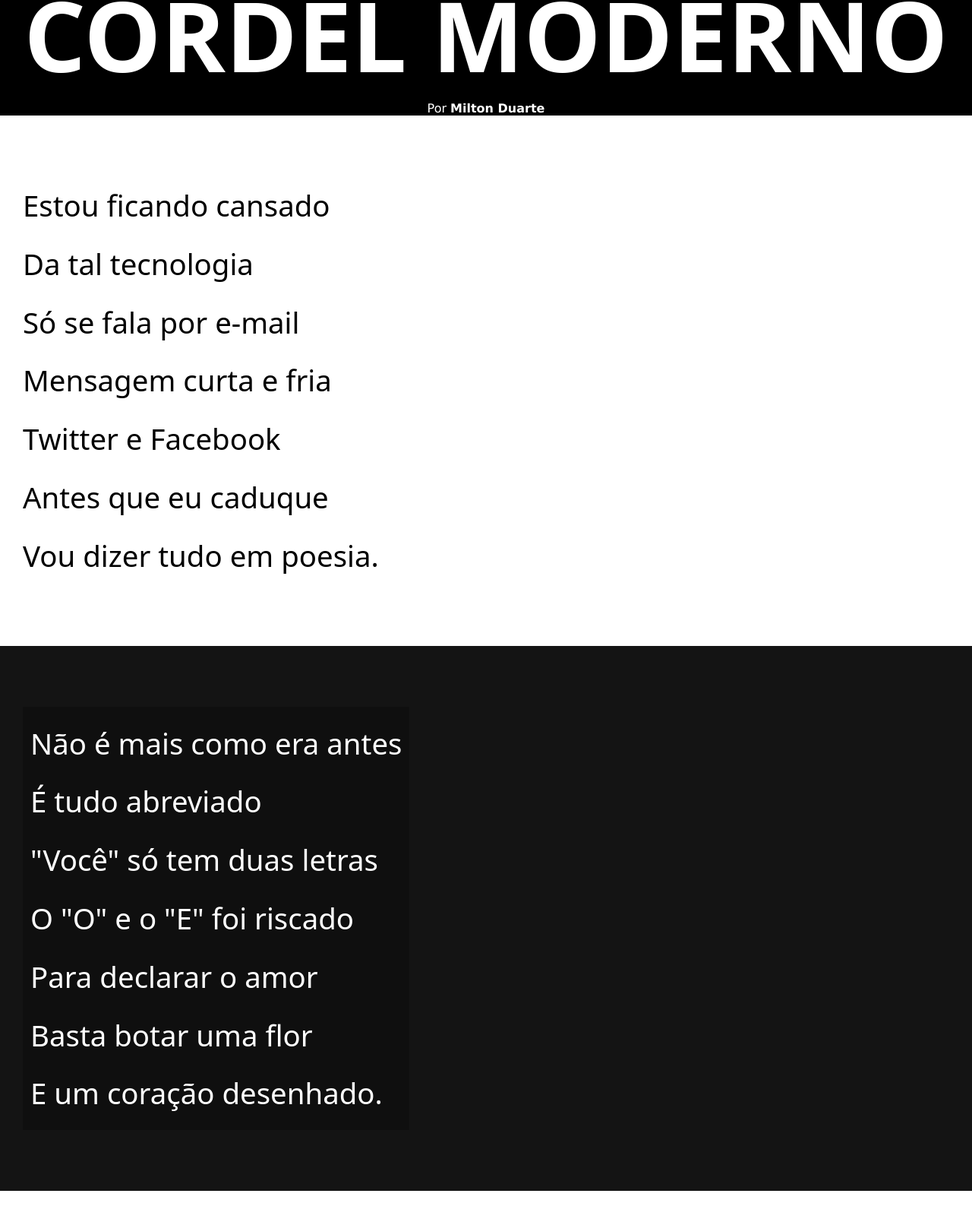
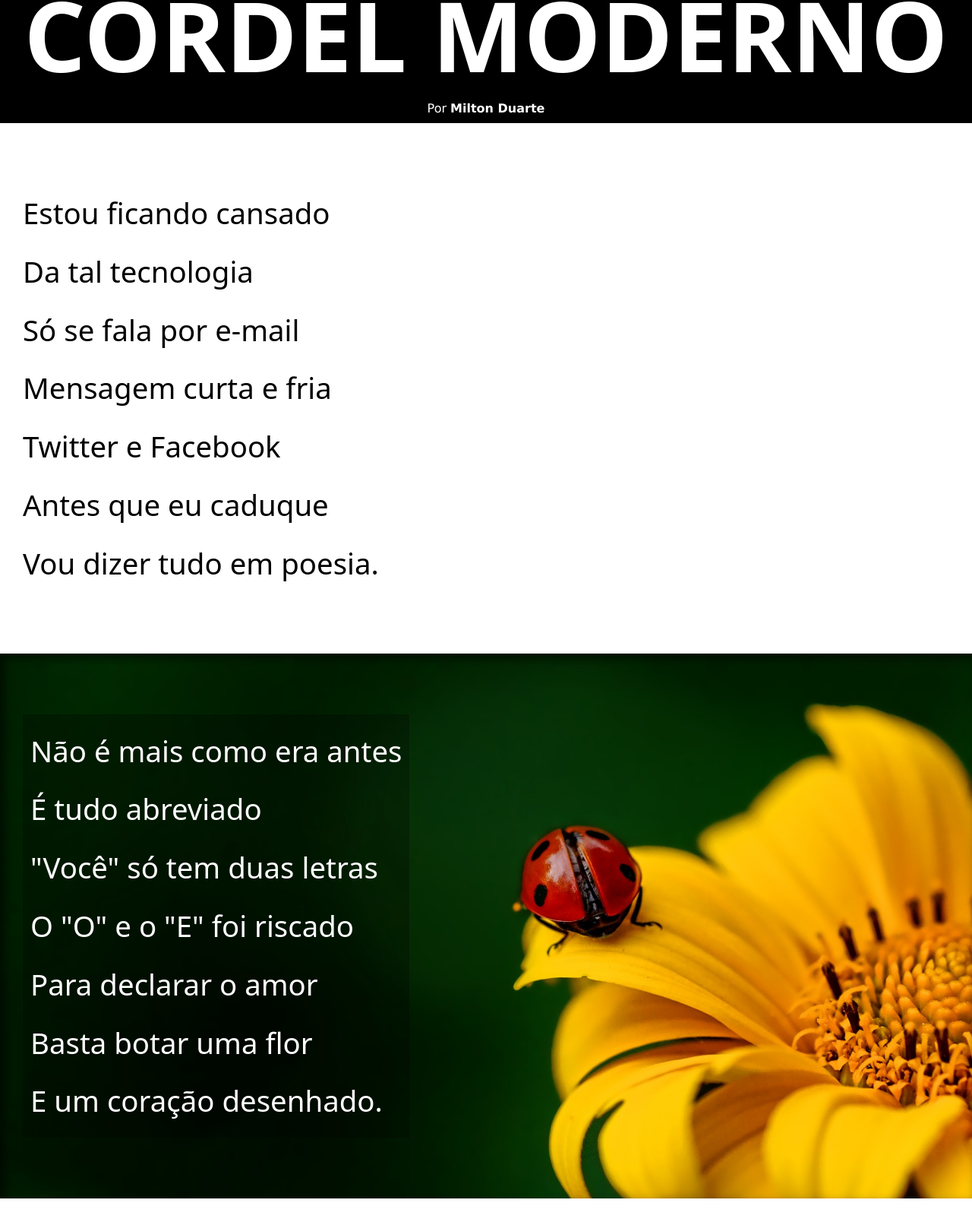
Before and after one commit to DaSilvaDtr/Exercicios-Curso-em-Video-HTML-CSS, a plain HTML site: page exercicios/ex0022Desafio12/index.html in a window 1280 px wide. Shown: the part 92-1700 px from the top of the page at 76% size. Drawn offline with Linux system fonts and the light colour scheme; a web font is replaced by a local one.

Commit message:
mudanças

```diff
--- a/exercicios/ex0022Desafio12/index.html
+++ b/exercicios/ex0022Desafio12/index.html
@@ -9,7 +9,7 @@
 <body>
     <header>
         <h1>Cordel Moderno</h1>
-        Por <a href="https://www.recantodasletras.com.br/poesias/3186743" target="_blank">Milton Duarte</a>
+        <p>Por <a href="https://www.recantodasletras.com.br/poesias/3186743" target="_blank">Milton Duarte</a></p>
     </header>
 
     <section class="normal">
@@ -24,7 +24,7 @@
         </p>
     </section>
 
-    <section class="imagem">
+    <section class="imagem" id="img01">
         <p>
             Não é mais como era antes<br>
             É tudo abreviado<br>
@@ -55,7 +55,7 @@
         </p>
     </section>
 
-    <section class="imagem">
+    <section class="imagem" id="img02">
         <p>
             Tenho saudade das cartas <br>
             Escritas com a própria mão <br>
--- a/exercicios/ex0022Desafio12/style.css
+++ b/exercicios/ex0022Desafio12/style.css
@@ -35,7 +35,7 @@ header > h1 {
 }
 
 header > p {
-    padding-bottom: 50px;
+    padding-bottom: 10px;
 }
 
 header a, footer a {
@@ -65,6 +65,9 @@ section.normal {
 section.imagem {
     background-color: rgb(20, 20, 20);
     color: white;
+    box-shadow: inset 6px 6px 13px 0px rgba(0, 0, 0, 0.589);
+    background-size: cover;
+    background-attachment: fixed;
 }
 
 section.imagem > p {
@@ -73,6 +76,17 @@ section.imagem > p {
     background-color: rgba(0, 0, 0, 0.26);
 }
 
+section#img01 {
+    background-image: url(imagens/background001.jpg);
+    background-position: right center;
+}
+
+section#img02 {
+    background-image: url(imagens/background002.jpg);
+
+}
+
+
 footer {
     background-color: black;
     text-align: center;
```
Also changed, not shown: anotacao/ANOTAÇOES CSS.txt.
